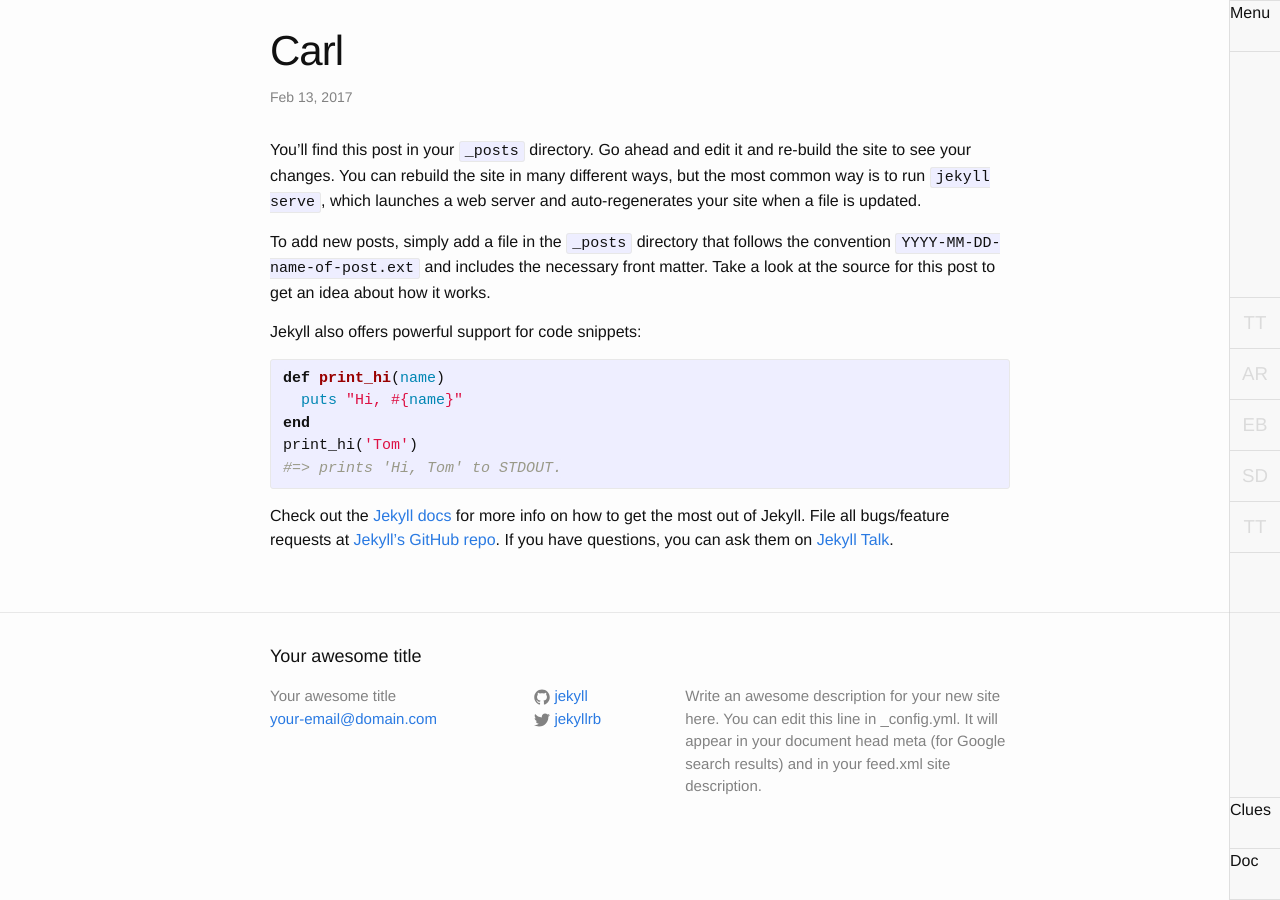
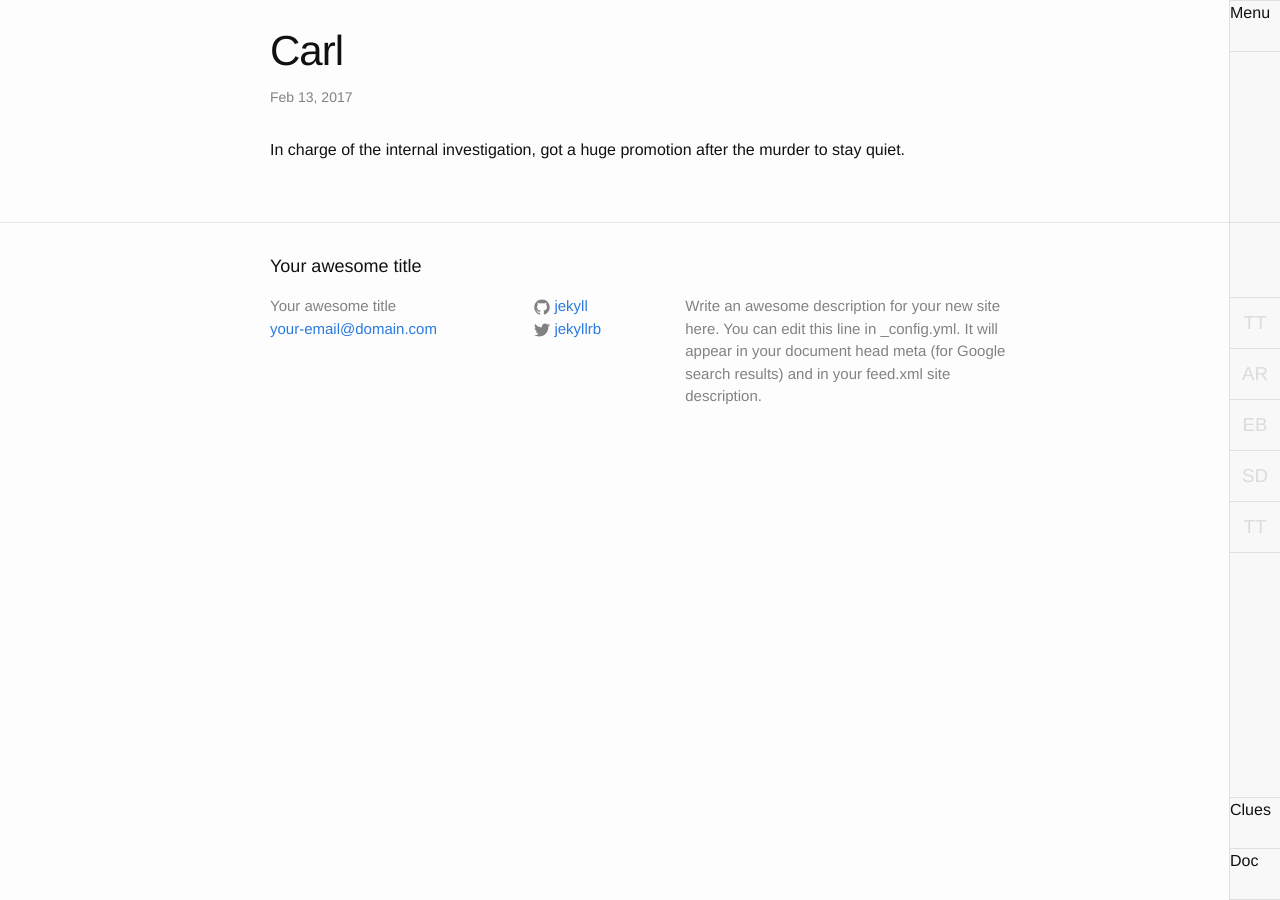
Before and after one commit to tatimblin/murder-mystery, a Jekyll site: the page built from _posts/2017-02-13-carl.markdown, in a window 1280 px wide. Built offline with Jekyll 4.4.1, drawn with Linux system fonts in a browser that asks for light colours; some web fonts are replaced.

Commit message:
Did it work?

```diff
--- a/_posts/2017-02-13-carl.markdown
+++ b/_posts/2017-02-13-carl.markdown
@@ -4,22 +4,4 @@
 date:   2017-02-13 13:57:51 -0500
 categories: jekyll update
 ---
-You’ll find this post in your `_posts` directory. Go ahead and edit it and re-build the site to see your changes. You can rebuild the site in many different ways, but the most common way is to run `jekyll serve`, which launches a web server and auto-regenerates your site when a file is updated.
-
-To add new posts, simply add a file in the `_posts` directory that follows the convention `YYYY-MM-DD-name-of-post.ext` and includes the necessary front matter. Take a look at the source for this post to get an idea about how it works.
-
-Jekyll also offers powerful support for code snippets:
-
-{% highlight ruby %}
-def print_hi(name)
-  puts "Hi, #{name}"
-end
-print_hi('Tom')
-#=> prints 'Hi, Tom' to STDOUT.
-{% endhighlight %}
-
-Check out the [Jekyll docs][jekyll-docs] for more info on how to get the most out of Jekyll. File all bugs/feature requests at [Jekyll’s GitHub repo][jekyll-gh]. If you have questions, you can ask them on [Jekyll Talk][jekyll-talk].
-
-[jekyll-docs]: http://jekyllrb.com/docs/home
-[jekyll-gh]:   https://github.com/jekyll/jekyll
-[jekyll-talk]: https://talk.jekyllrb.com/
+In charge of the internal investigation, got a huge promotion after the murder to stay quiet.
```
